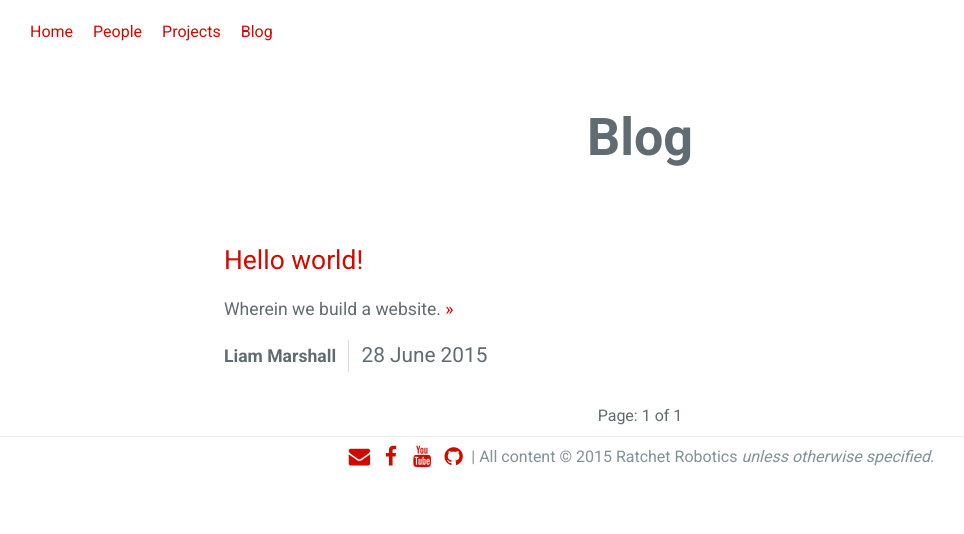
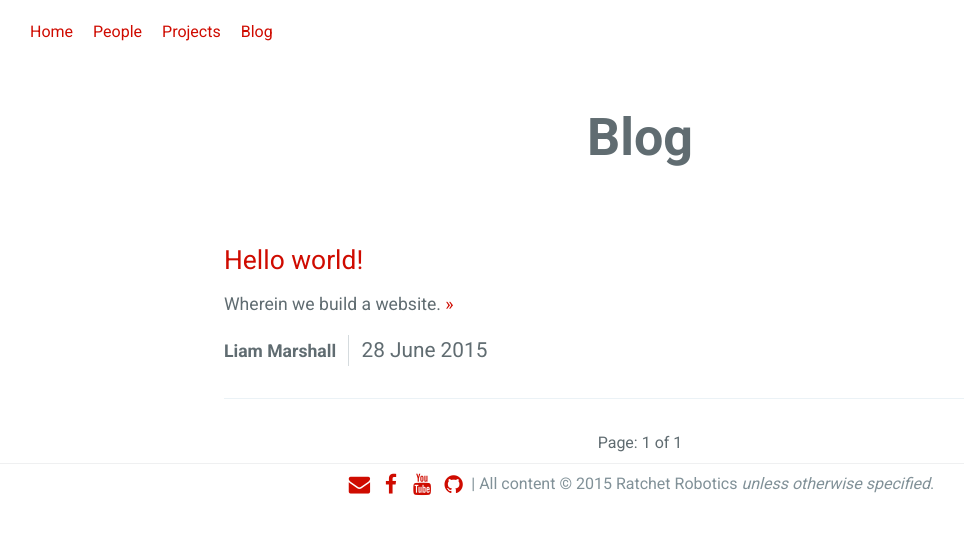
Before and after one commit to FTC-6806/ftc-6806.github.io, a Jekyll site: the page built from blog/index.html, in a window 1280 px wide. Shown: the top 534 px of the page, without its empty margins (0-964 px from the left). Built offline with Jekyll 4.4.1, drawn with Linux system fonts in a browser that asks for light colours; nearby versions of some CDN libraries; the list of posts is cut into pages by our own code.

Commit message:
Tweak blog

```diff
--- a/blog/index.html
+++ b/blog/index.html
@@ -5,7 +5,7 @@ title: Blog
 
 <!-- This loops through the paginated posts -->
 {% for post in paginator.posts %}
-  <article class="post">
+  <article class="post-summary">
     <header class="title">
       <h2><a href="{{ post.url }}">{{ post.title }}</a></h2>
     </header>
```
